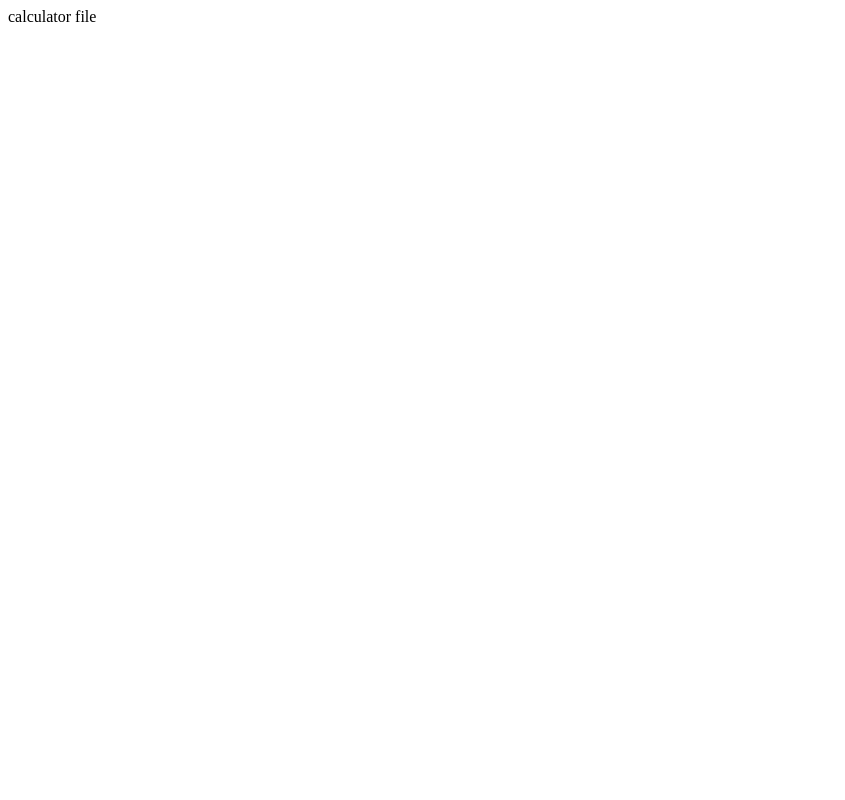
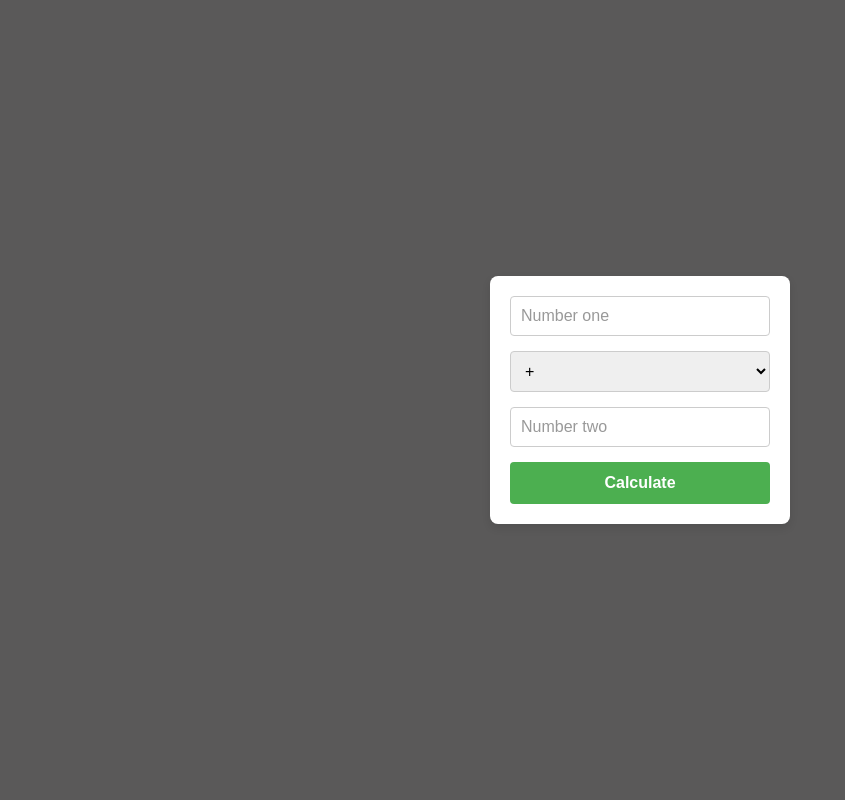
Before and after one commit to Chu-rill/calculator-php, a PHP site: page / in a window 1280 px wide. Before the commit the part shown is almost empty. Shown: the whole page, without its empty margins (0-845 px from the left). Run offline with PHP 8.4, Linux system fonts and the light colour scheme.

Commit message:
updated the calculator

```diff
--- a/index.php
+++ b/index.php
@@ -4,12 +4,43 @@
 <head>
     <meta charset="UTF-8">
     <meta name="viewport" content="width=device-width, initial-scale=1.0">
-    <title>Document</title>
+    <title>Calculator</title>
+    <link rel="stylesheet" href="styles.css">
 </head>
 
 <body>
+    <form action="<?php echo htmlspecialchars($_SERVER["PHP_SELF"]); ?>" method="post">
+        <input type="number" name="num01" placeholder="Number one">
+        <select name="operator">
+            <option value="add">+</option>
+            <option value="subtract">-</option>
+            <option value="multiply">*</option>
+            <option value="divide">/</option>
+        </select>
+        <input type="number" name="num02" placeholder="Number two">
+        <button>Calculate</button>
+    </form>
+
     <?php
-    echo "calculator file";
+    if ($_SERVER['REQUEST_METHOD'] != 'POST') {
+        exit();
+        header("Location: ../index.php");
+    }
+    $num01 = filter_input(INPUT_POST, 'num01', FILTER_SANITIZE_NUMBER_FLOAT);
+    $num02 = filter_input(INPUT_POST, 'num02', FILTER_SANITIZE_NUMBER_FLOAT);
+    $operator = htmlspecialchars($_POST['operator']);
+
+    $errors = false;
+
+    if (empty($num01) || empty($num02) || empty($operator)) {
+        echo "<p>fill in all fields</p>";
+        $errors = true;
+    }
+
+    if (!is_numeric($num01) || !is_numeric(($num02))) {
+        echo "<p>only write numbers</p>";
+        $errors = true;
+    }
     ?>
 </body>
 
--- /dev/null
+++ b/styles.css
@@ -0,0 +1,67 @@
+/* General Reset */
+* {
+  margin: 0;
+  padding: 0;
+  box-sizing: border-box;
+}
+
+/* Body Styling */
+body {
+  font-family: Arial, sans-serif;
+  background-color: #5a5959;
+  display: flex;
+  justify-content: center;
+  align-items: center;
+  height: 100vh;
+}
+
+/* Form Container */
+form {
+  background-color: #fff;
+  padding: 20px;
+  border-radius: 8px;
+  box-shadow: 0 4px 8px rgba(0, 0, 0, 0.1);
+  width: 300px;
+  display: flex;
+  flex-direction: column;
+  gap: 15px;
+}
+
+/* Input Fields */
+input[type="number"] {
+  padding: 10px;
+  border: 1px solid #ccc;
+  border-radius: 4px;
+  font-size: 16px;
+  width: 100%;
+}
+
+/* Dropdown Select */
+select {
+  padding: 10px;
+  border: 1px solid #ccc;
+  border-radius: 4px;
+  font-size: 16px;
+}
+
+/* Button Styling */
+button {
+  padding: 12px;
+  background-color: #4caf50;
+  color: white;
+  border: none;
+  border-radius: 4px;
+  cursor: pointer;
+  font-size: 16px;
+  font-weight: bold;
+  transition: background-color 0.3s ease;
+}
+
+button:hover {
+  background-color: #45a049;
+}
+
+/* Placeholder Text */
+input::placeholder {
+  color: #999;
+}
```
